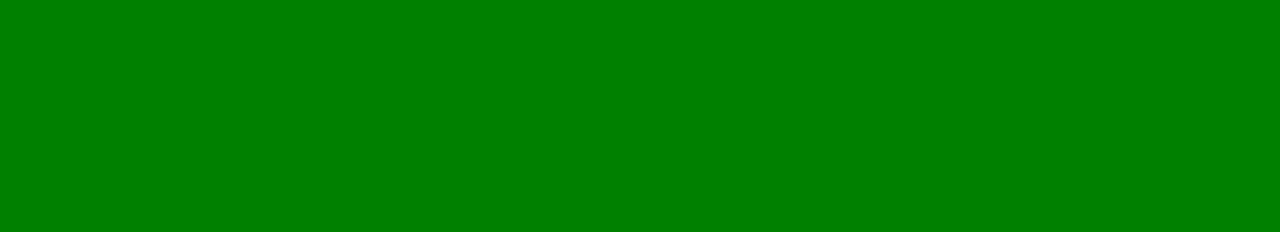
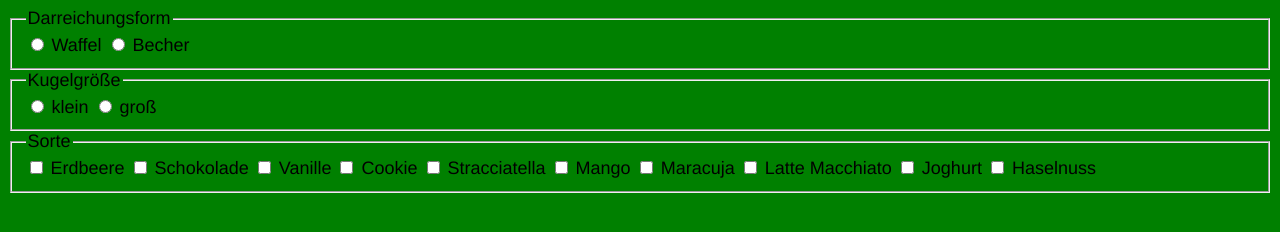
Before and after one commit to RueJohannes/EIA2, a plain HTML site: page Aufgaben/Aufgabe_4/index.html in a window 1280 px wide. Drawn offline with Linux system fonts and the light colour scheme; files that its build step writes are made by us from their sources.

Commit message:
Verbesserung

```diff
--- a/Aufgaben/Aufgabe_4/index.html
+++ b/Aufgaben/Aufgabe_4/index.html
@@ -3,10 +3,47 @@
 <head>
     <meta charset="utf-8">
     <meta http-equiv="X-UA-Compatible" content="IE=edge">
-    <title>Mau Mau</title>
+    <title>EIS FuWa</title>
     <meta name="viewport" content="width=device-width, initial-scale=1">
     <link rel="stylesheet" type="text/css" media="screen" href="main.css">
 </head>
 <body>
+	<fieldset id="radioDarreichungsform">
+		<legend> Darreichungsform </legend>
+		<input type="radio" name="Radiogroup" value="radio1" id="radio1" />
+		<label for="radio1">Waffel</label>
+		<input type="radio" name="Radiogroup" value="radio2" id="radio2"/>
+		<label for="radio2">Becher</label>
+	</fieldset>
+	<fieldset id="radioKugelgröße">
+		<legend> Kugelgröße </legend>
+		<input type="radio" name="Radiogroup2" value="radio1" id="radio1" />
+		<label for="radio1">klein</label>
+		<input type="radio" name="Radiogroup2" value="radio2" id="radio2"/>
+		<label for="radio2">groß</label>
+	</fieldset>
+	<fieldset id="checkboxSorte">
+		<legend> Sorte </legend>
+		<input type="checkbox" name="Checkbox1" value="check1" id="check1"/>
+		<label for="check1">Erdbeere</label>
+		<input type="checkbox" name="Checkbox2" value="check2" id="check2"/>
+		<label for="check2">Schokolade</label>
+		<input type="checkbox" name="Checkbox3" value="check3" id="check3"/>
+		<label for="check3">Vanille</label>
+		<input type="checkbox" name="Checkbox4" value="check4" id="check4"/>
+		<label for="check4">Cookie</label>
+		<input type="checkbox" name="Checkbox5" value="check5" id="check5"/>
+		<label for="check5">Stracciatella</label>
+		<input type="checkbox" name="Checkbox6" value="check6" id="check6"/>
+		<label for="check6">Mango</label>
+		<input type="checkbox" name="Checkbox7" value="check7" id="check7"/>
+		<label for="check7">Maracuja</label>
+		<input type="checkbox" name="Checkbox8" value="check8" id="check8"/>
+		<label for="check8">Latte Macchiato</label>
+		<input type="checkbox" name="Checkbox9" value="check9" id="check9"/>
+		<label for="check9">Joghurt</label>
+		<input type="checkbox" name="Checkbox10" value="check10" id="check10"/>
+		<label for="check10">Haselnuss</label>
+	</fieldset>
 </body>
 </html>
```
Also changed, not shown: Aufgaben/Aufgabe_3/2019_04_18 12_43 Office Lens (1).jpg (added), Aufgaben/Aufgabe_3/2019_04_18 12_43 Office Lens (2).jpg (added), Aufgaben/Aufgabe_3/2019_04_18 12_43 Office Lens (3).jpg (added), 4 other files.
